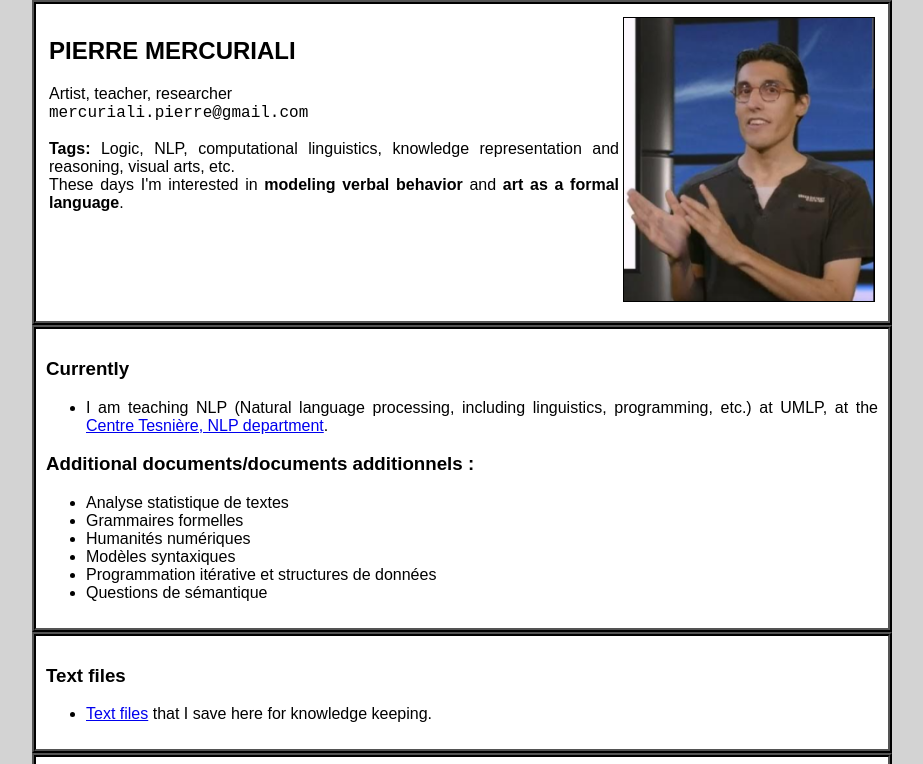
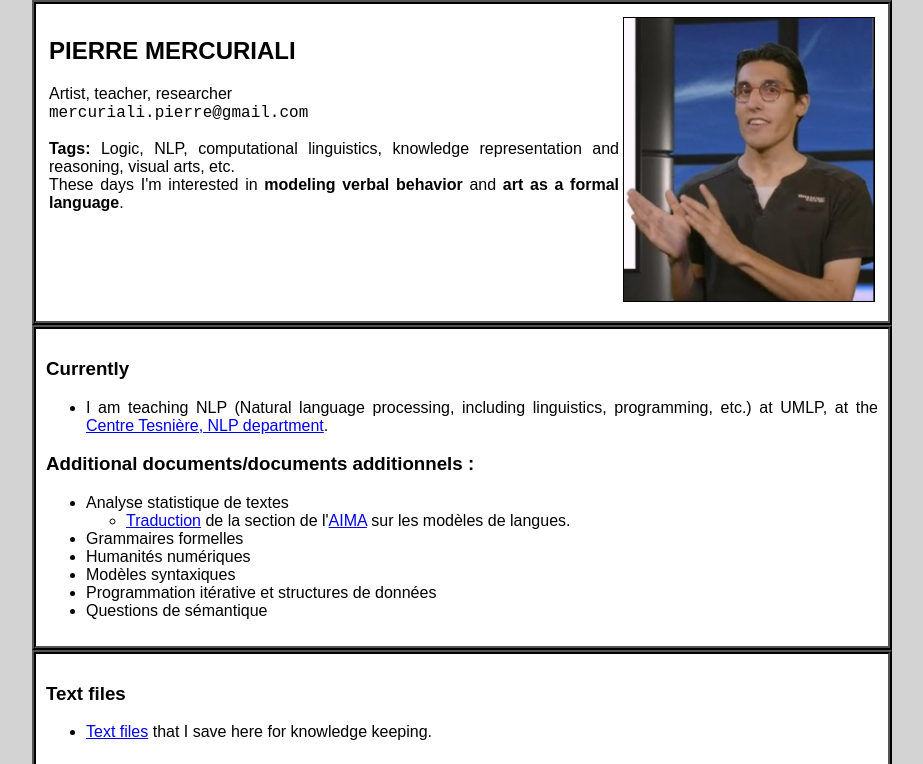
Before and after one commit to PierreMercuriali/PierreMercuriali.github.io, a plain HTML site: page index.html in a window 1280 px wide. Shown: the top 764 px of the page, without its empty margins (178-1101 px from the left). Drawn offline with Linux system fonts and the light colour scheme.

Commit message:
Update index.html

```diff
--- a/index.html
+++ b/index.html
@@ -34,6 +34,9 @@
 			<H3>Additional documents/documents additionnels :</H3>
 			<UL>
 					<LI>Analyse statistique de textes</LI>
+						<UL>
+							<LI><A HREF="Analyse statistique - AIMA Language models traduction.pdf">Traduction</A> de la section de l'<A HREF="https://aima.cs.berkeley.edu/">AIMA</A> sur les modèles de langues.</LI>
+						</UL>
 					<LI>Grammaires formelles</LI>
 					<LI>Humanités numériques</LI>
 					<LI>Modèles syntaxiques</LI>
```
